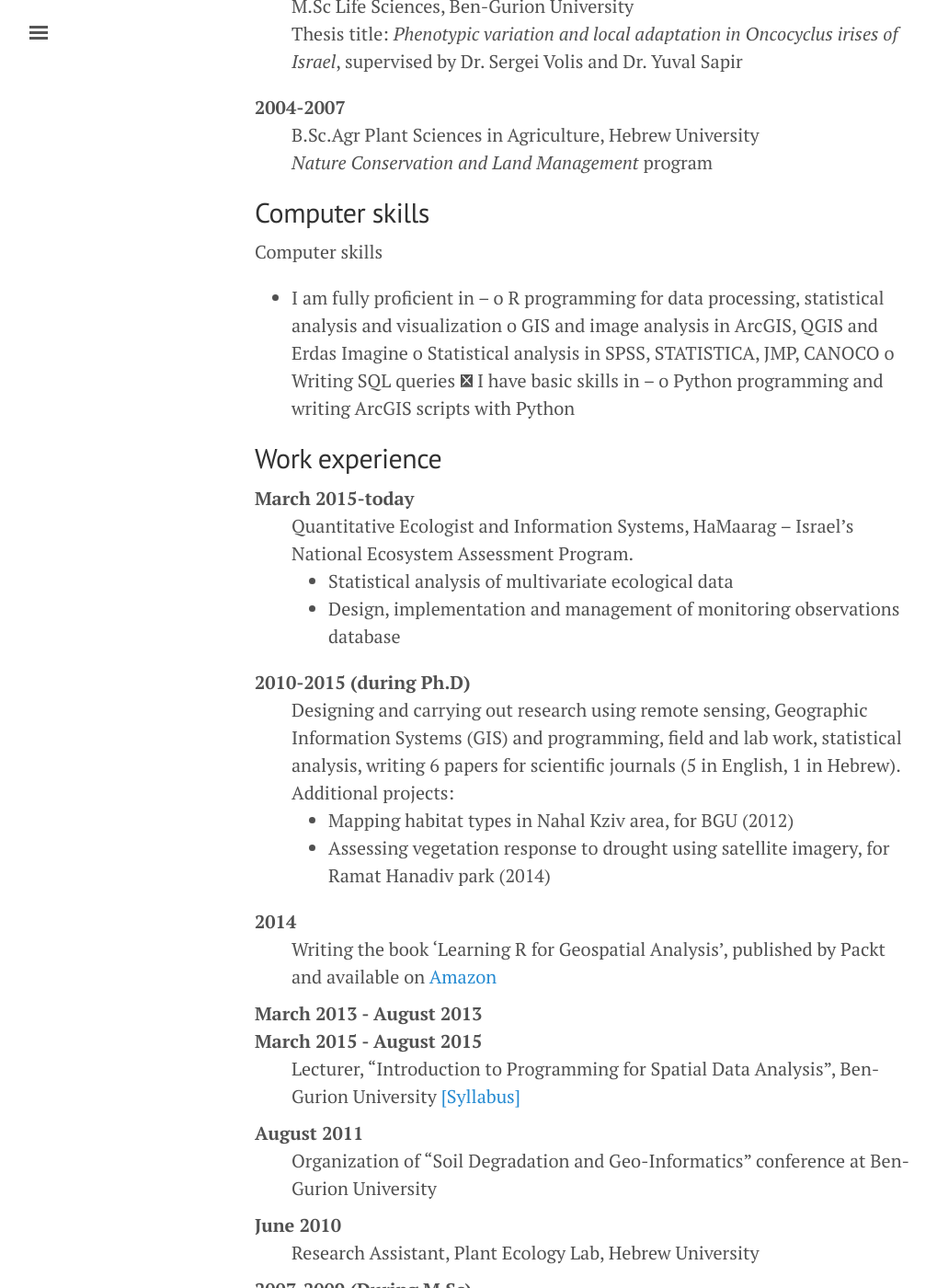
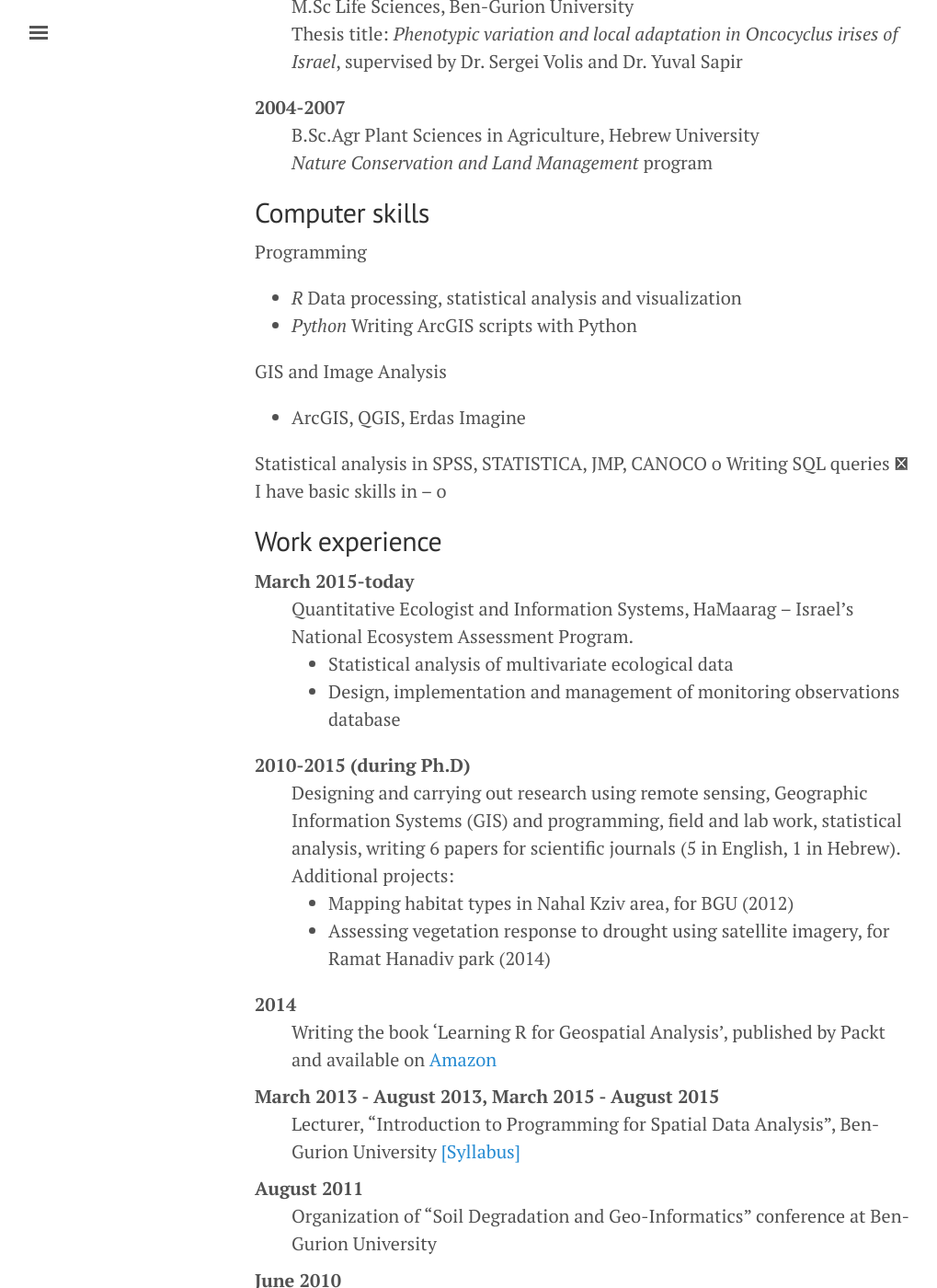
Before and after one commit to michaeldorman/michaeldorman.github.io, a Jekyll site: the page built from cv.md, in a window 1280 px wide and 1400 px high, scrolled down 428 px. Shown: the whole window at 92% size, without its empty margins (3-1022 px from the left). Built offline with Jekyll 4.4.1, drawn with Linux system fonts in a browser that asks for light colours.

Commit message:
Update cv.md

```diff
--- a/cv.md
+++ b/cv.md
@@ -22,14 +22,17 @@ title: CV
 
 ## Computer skills
 
-Computer skills
-* I am fully proficient in –
-o R programming for data processing, statistical analysis and visualization
-o GIS and image analysis in ArcGIS, QGIS and Erdas Imagine
-o Statistical analysis in SPSS, STATISTICA, JMP, CANOCO
+Programming
+* *R* Data processing, statistical analysis and visualization
+* *Python* Writing ArcGIS scripts with Python
+
+GIS and Image Analysis
+* ArcGIS, QGIS, Erdas Imagine
+
+Statistical analysis in SPSS, STATISTICA, JMP, CANOCO
 o Writing SQL queries
  I have basic skills in –
-o Python programming and writing ArcGIS scripts with Python
+o
 
 ## Work experience
 
@@ -48,8 +51,7 @@ Additional projects:
 :    Writing the book 'Learning R for Geospatial Analysis', published by Packt and
 available on <a href = "http://www.amazon.com/Learning-Geospatial-Analysis-Michael-Dorman/dp/1783984368">Amazon</a>
 
-March 2013 - August 2013
-March 2015 - August 2015
+March 2013 - August 2013, March 2015 - August 2015
 :    Lecturer, "Introduction to Programming for Spatial Data Analysis", Ben-Gurion University <a href = "http://www.geog.bgu.ac.il/fastSite/coursesFiles/tamag/12810043.pdf">[Syllabus]</a>
 
 August 2011
```
